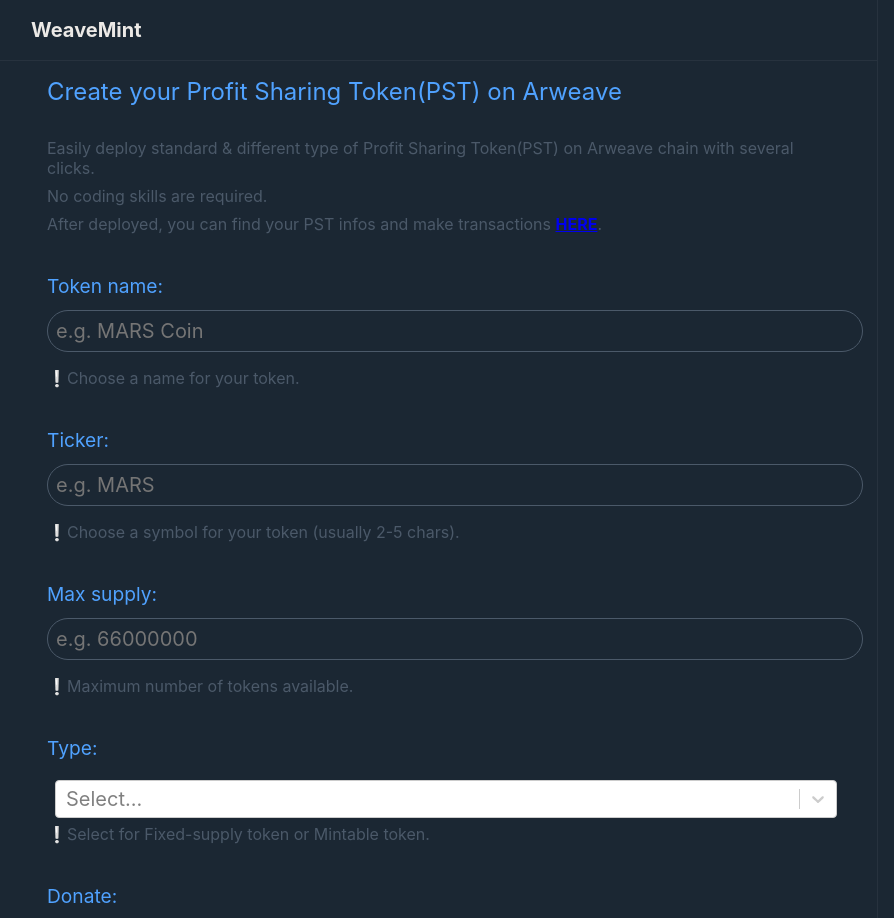
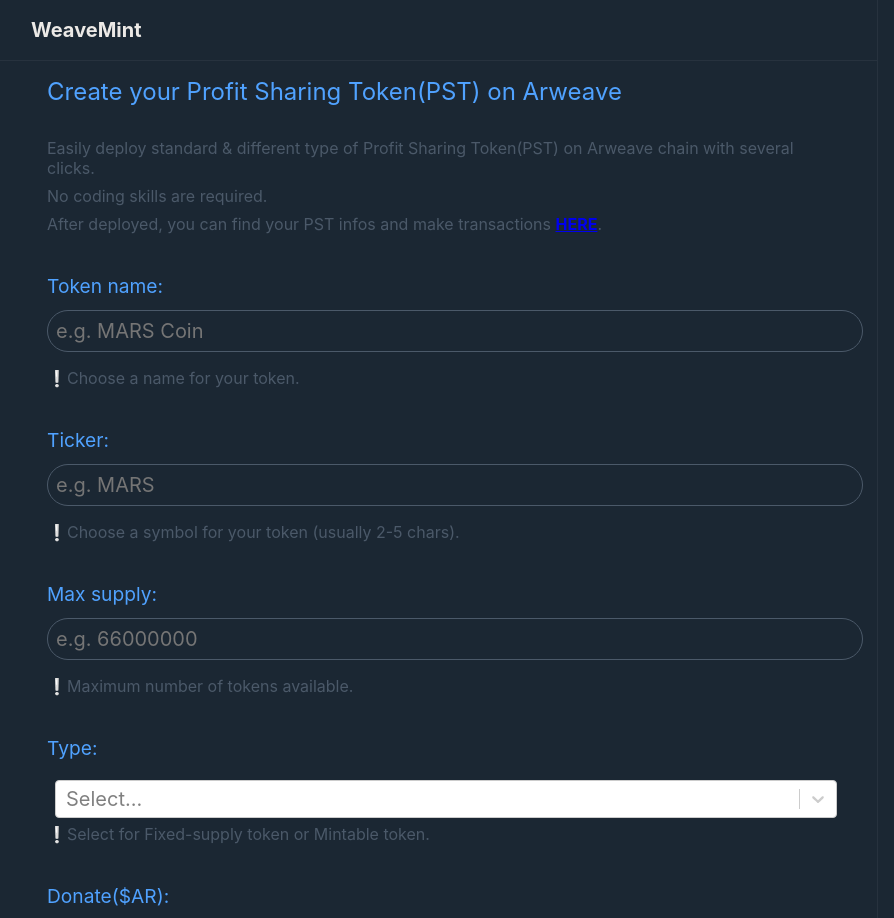
Before and after one commit to MarslabArweave/atomic_mint, a React app: page / in a window 1280 px wide. Shown: the top 918 px of the page, without its empty margins (202-1096 px from the left). Built offline with nearby package versions, Linux system fonts and the light colour scheme; what arweave-wallet-connector, warp-contracts would draw is missing.

Commit message:
style: explicitly show fee type in UI

```diff
--- a/src/components/mint.jsx
+++ b/src/components/mint.jsx
@@ -113,7 +113,7 @@
             placeholder='e.g. 55000000'
           />
           <TextInput
-            title='Mint price:'
+            title='Mint price($AR):'
             tip='When tokens are minted, fee in $AR will send to your wallet.'
             onChange={setMintPrice}
             placeholder='e.g. 0.01'
@@ -121,8 +121,8 @@
         </>
       }
       <TextInput
-        title='Donate:'
-        tip='Donation will be transferred to $WMINT holders. Donation will support WeaveMint to keep it constantly updated. Metric in $AR.'
+        title='Donate($AR):'
+        tip='Donation will be transferred to $WMINT holders. Donation will support WeaveMint to keep it constantly updated.'
         onChange={setDonate}
         placeholder='e.g. 0.1'
         default='0.1'
```
